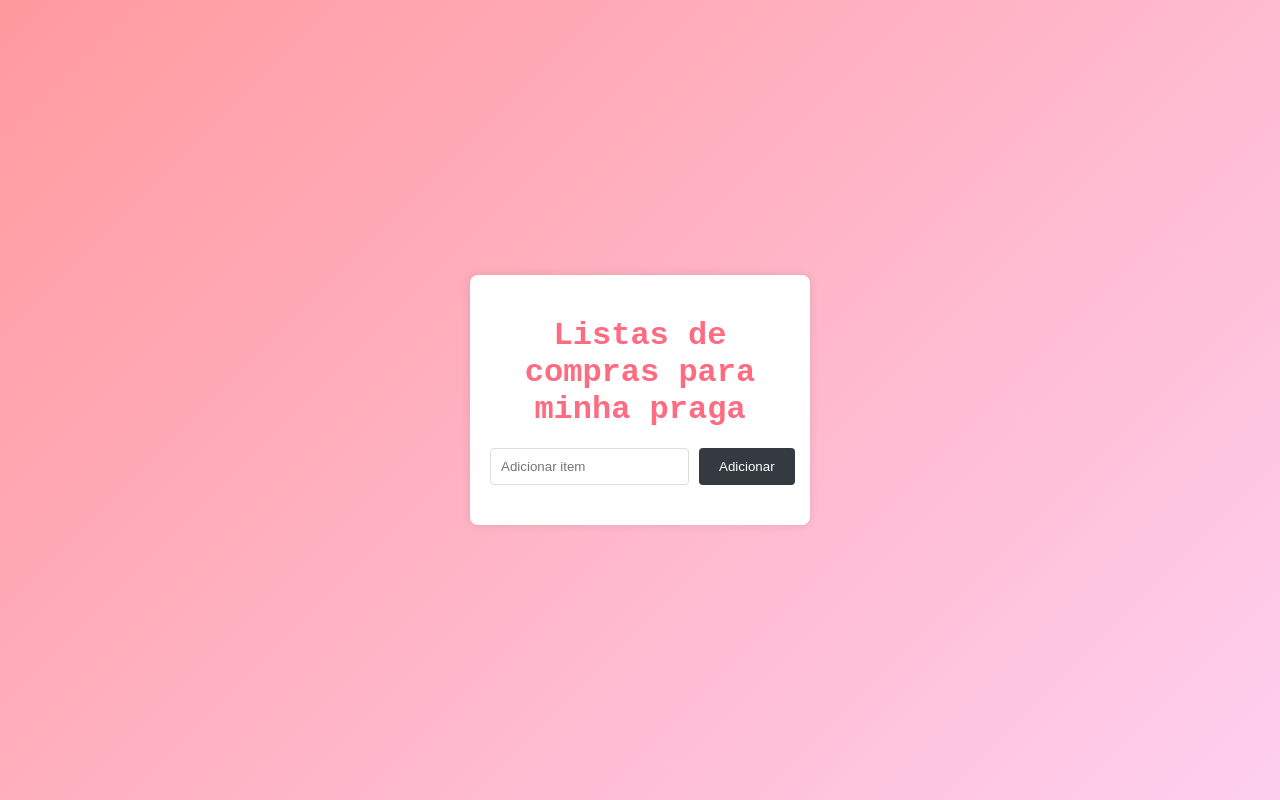
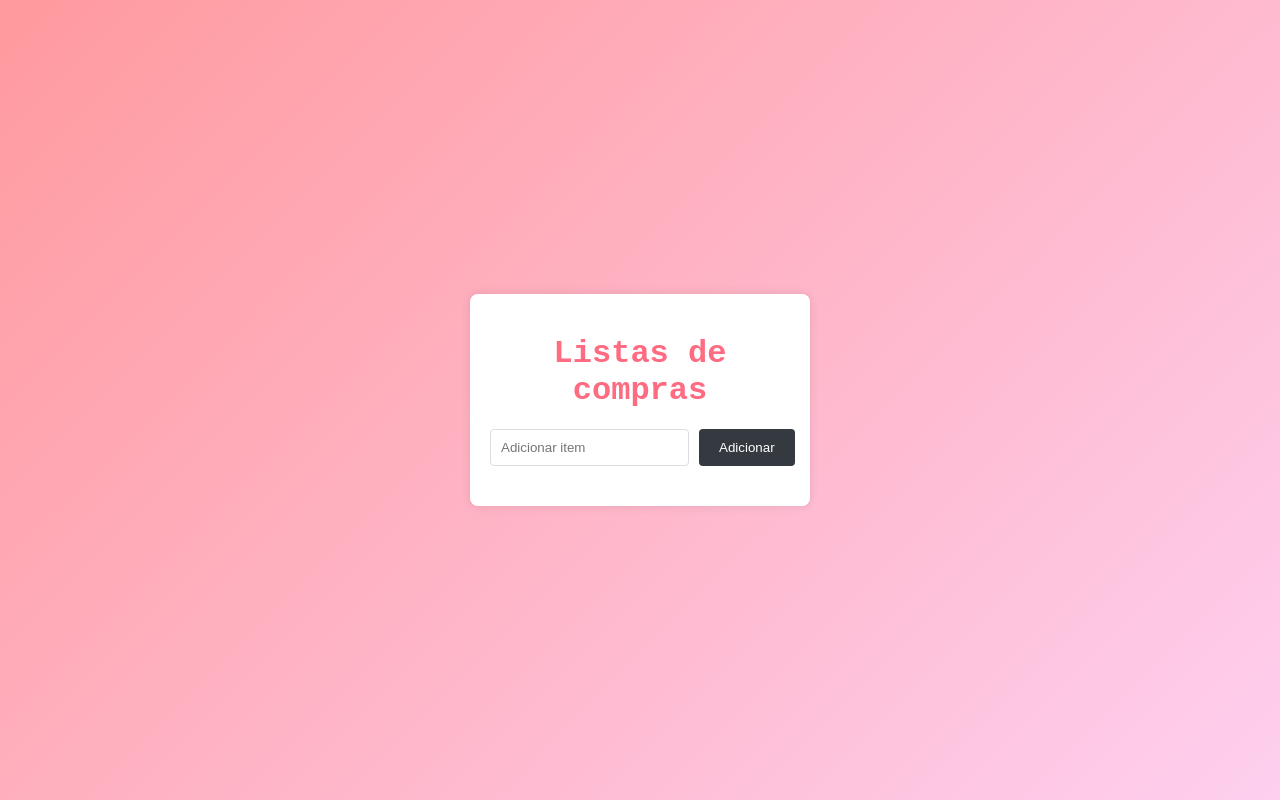
Before and after one commit to eduardocostag/lista, a plain HTML site: page index.html in a window 1280 px wide. Drawn offline with Linux system fonts and the light colour scheme.

Commit message:
Update index.html

```diff
--- a/index.html
+++ b/index.html
@@ -3,12 +3,12 @@
 <head>
     <meta charset="UTF-8">
     <meta name="viewport" content="width=device-width, initial-scale=1.0">
-    <title>Listas de compras da minha praga</title>
+    <title>Listas de compras</title>
     <link rel="stylesheet" href="styles.css">
 </head>
 <body>
     <div class="container">
-        <h1>Listas de compras para minha praga</h1>
+        <h1>Listas de compras</h1>
         <div class="input-group">
             <input type="text" id="itemInput" placeholder="Adicionar item">
             <button onclick="addItem()">Adicionar</button>
```
